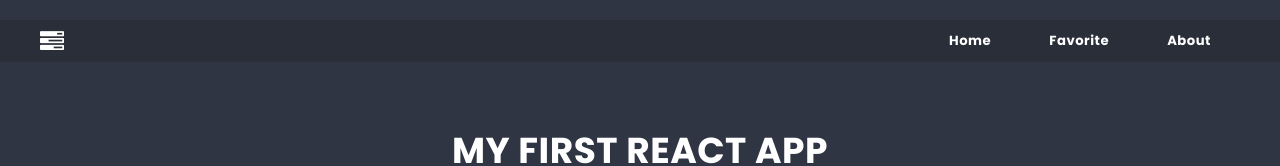
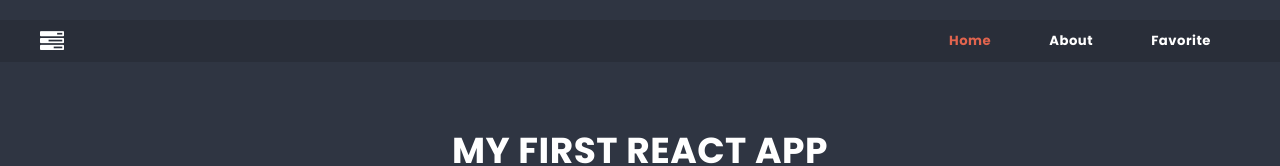
Before and after one commit to martaqh/first-react-app, a React (Create React App) app: page / in a window 1280 px wide. Shown: the top 166 px of the page. Built offline with nearby package versions, Linux system fonts and the light colour scheme.

Commit message:
Add react-router NavLink component

```diff
--- a/src/components/NavBar/NavBar.js
+++ b/src/components/NavBar/NavBar.js
@@ -1,6 +1,6 @@
 import styles from './NavBar.module.scss';
 import Container from '../Container/Container';
-import { Link } from 'react-router-dom';
+import { Link, NavLink } from 'react-router-dom';
 
 
 const NavBar = () => {
@@ -9,13 +9,25 @@ const NavBar = () => {
         <Container className={styles.nav__container}>
           <div className={styles.nav__wrapper}>
             <div className={styles.nav__icon}>
-                <a href="/"><i class="fa fa-tasks"></i></a>
+                <a href="/"><i className="fa fa-tasks"></i></a>
             </div>
             <div className={styles.nav__menu}>
               <ul>
-                <li><Link to="/">Home</Link></li>
-                <li><Link to="/favorite">Favorite</Link></li>
-                <li><Link to="/about">About</Link></li>
+                <li><NavLink
+                  className={({ isActive }) => isActive ?
+                  styles.linkActive : undefined}
+                  to="/">Home</NavLink>
+                </li>
+                <li><NavLink
+                  className={({ isActive }) => isActive ?
+                  styles.linkActive : undefined}
+                  to="/about">About</NavLink>
+                </li>
+                <li><NavLink
+                  className={({ isActive }) => isActive ?
+                  styles.linkActive : undefined}
+                  to="/favorite">Favorite</NavLink>
+                </li>
               </ul>
             </div>
           </div>
--- a/src/components/NavBar/NavBar.module.scss
+++ b/src/components/NavBar/NavBar.module.scss
@@ -2,13 +2,6 @@
 
 .navbar {
     background-color: darken($color-dark, 3%);
-
-    a {
-        color: white;
-        font-weight: 700;
-        text-decoration: none;
-    }
-
 }
 
 .nav__wrapper {
@@ -36,6 +29,15 @@
         position: absolute;
         top: 50%;
         transform: translateY(-50%);
-
     }
 }
+
+a {
+    color: white;
+    font-weight: 700;
+    text-decoration: none;
+}
+
+.linkActive {
+    color: $color-warning;
+}
```
